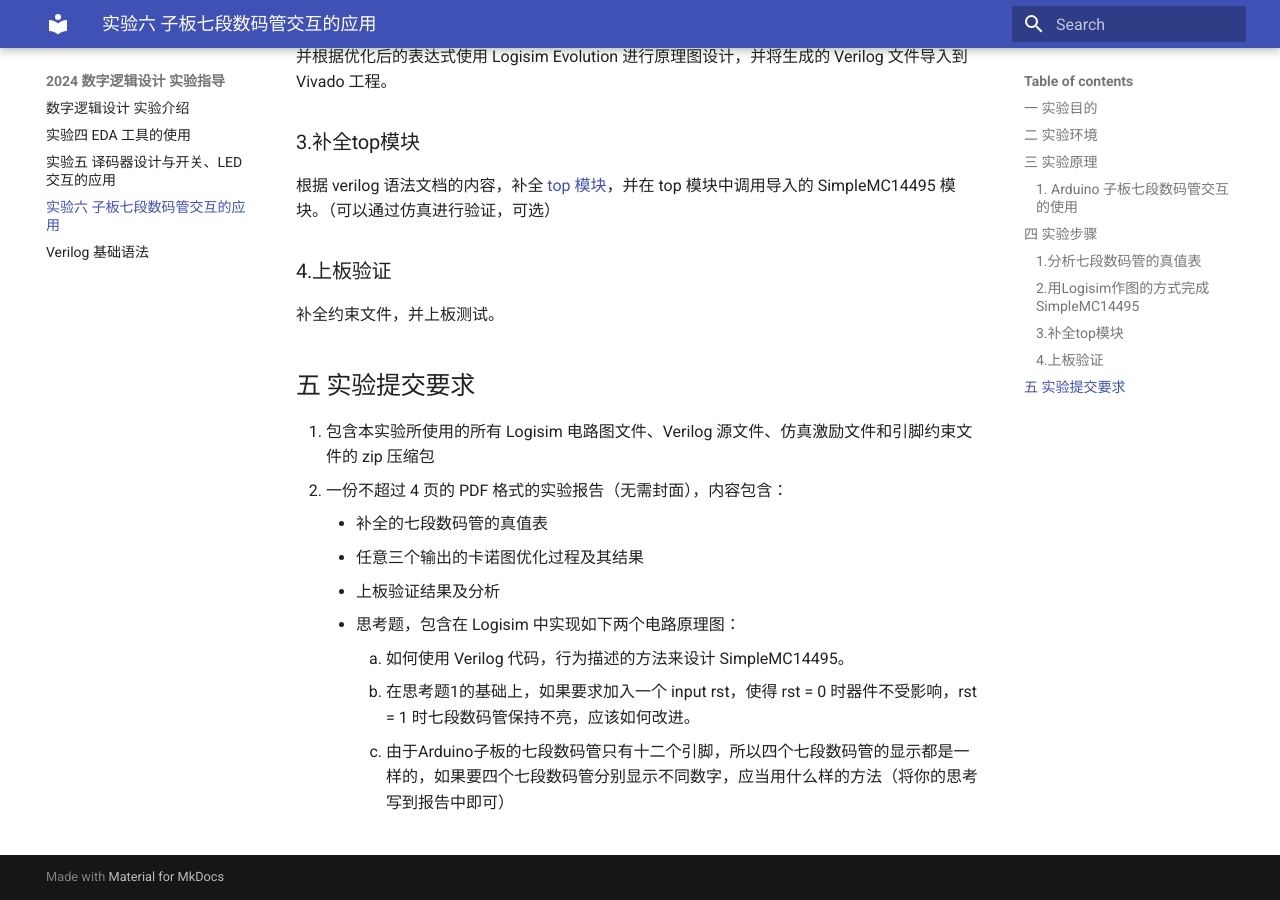
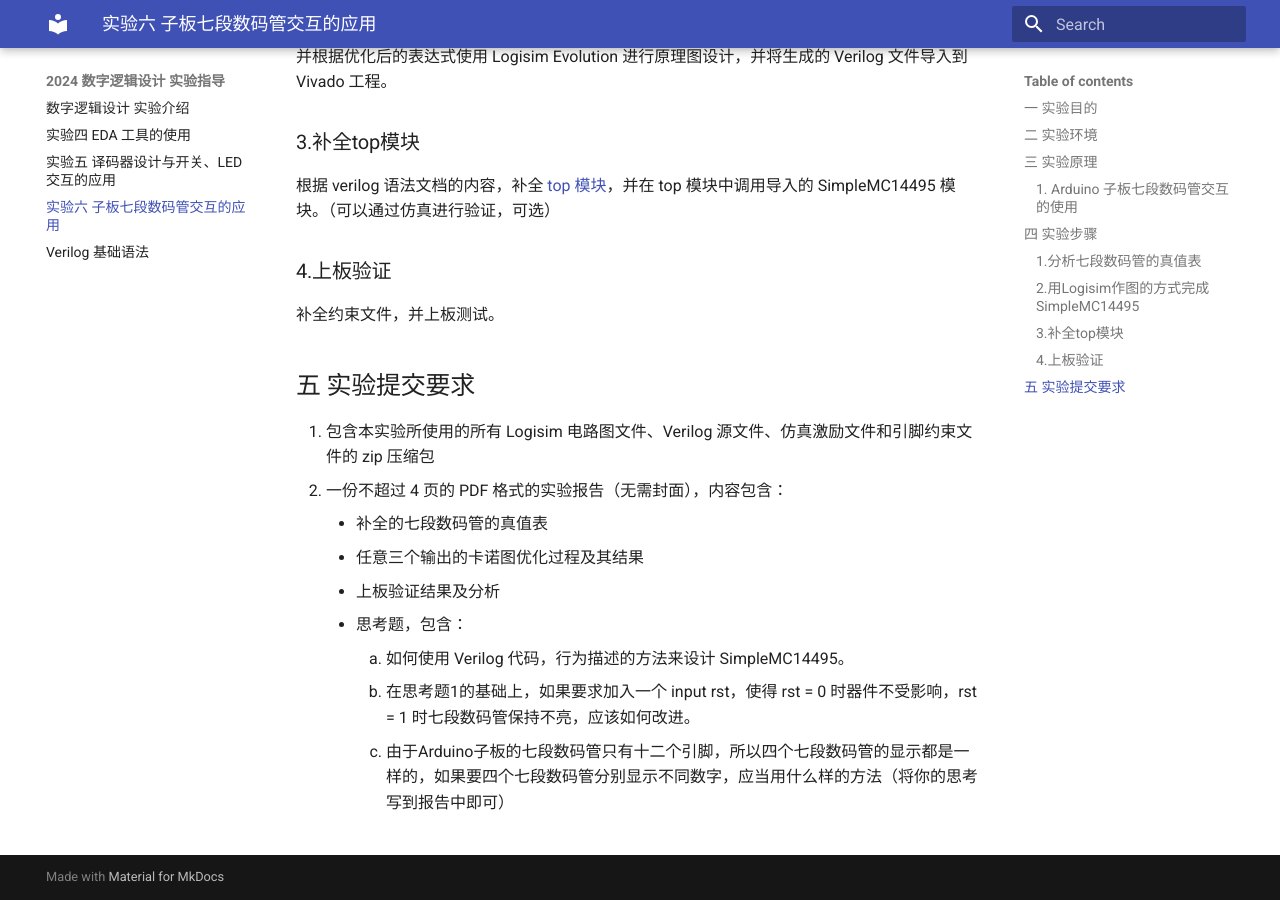
Before and after one commit to huxibu-alkyimyia/huxibu-alkyimyia.github.io, an MkDocs documentation site: the page built from docs/lab6.md, in a window 1280 px wide and 900 px high, scrolled down 2138 px. Built offline with MkDocs 1.6.1 and Material for MkDocs 9.7.7, drawn with Linux system fonts in a browser that asks for light colours.

Commit message:
Update lab6.md

```diff
--- a/docs/lab6.md
+++ b/docs/lab6.md
@@ -69,7 +69,7 @@ Arduino 子板的七段数码管有十二个引脚，其中八个引脚用于控
     - 补全的七段数码管的真值表
     - 任意三个输出的卡诺图优化过程及其结果
     - 上板验证结果及分析
-    - 思考题，包含在 Logisim 中实现如下两个电路原理图：
+    - 思考题，包含：
         1. 如何使用 Verilog 代码，行为描述的方法来设计 SimpleMC14495。
         2. 在思考题1的基础上，如果要求加入一个 input rst，使得 rst = 0 时器件不受影响，rst = 1 时七段数码管保持不亮，应该如何改进。
         3. 由于Arduino子板的七段数码管只有十二个引脚，所以四个七段数码管的显示都是一样的，如果要四个七段数码管分别显示不同数字，应当用什么样的方法（将你的思考写到报告中即可）
```
